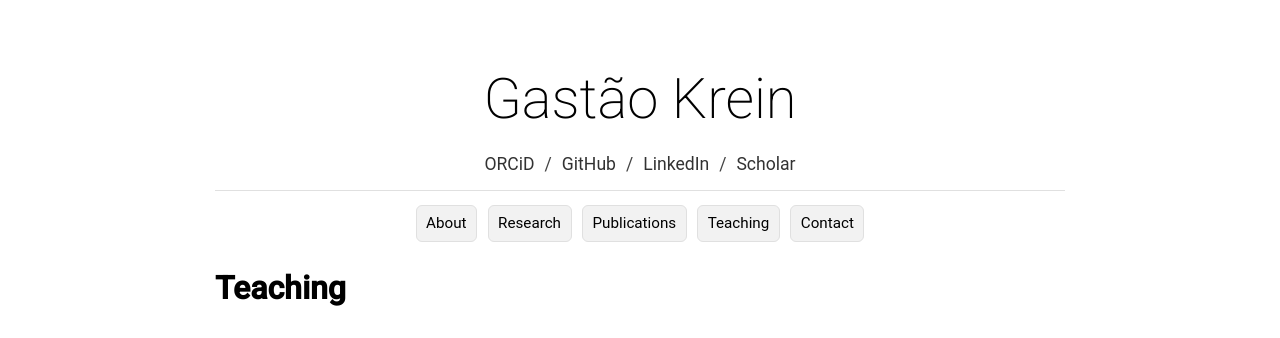
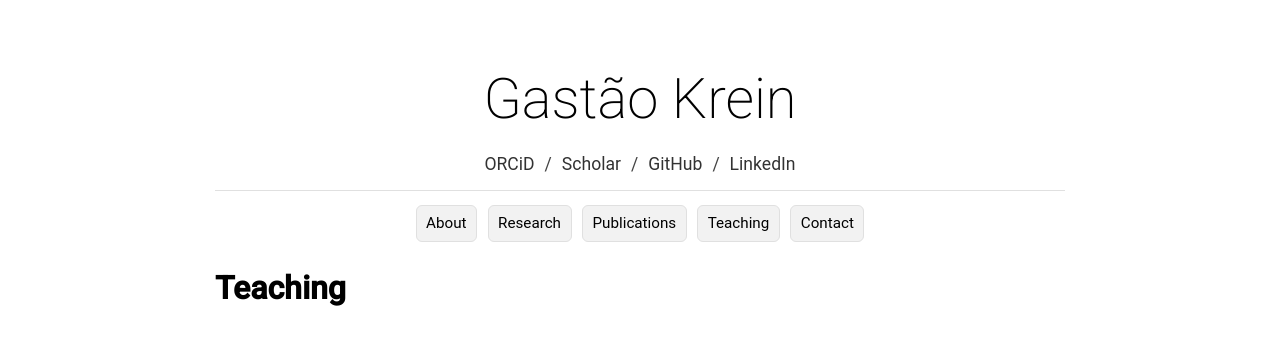
Before and after one commit to gkrein/gkrein.github.io, a Jekyll site: the page built from teaching.md, in a window 1280 px wide. Shown: the top 338 px of the page. Built offline with Jekyll 4.4.1, drawn with Linux system fonts in a browser that asks for light colours; some web fonts are replaced.

Commit message:
Update default.html

```diff
--- a/_layouts/default.html
+++ b/_layouts/default.html
@@ -15,11 +15,11 @@
       <div class="social">
         <a href="https://orcid.org/0000-0003-1713-8578" rel="me">ORCiD</a>
         <span class="sep">/</span>
+        <a href="https://scholar.google.com/citations?user=Hq9qIggAAAAJ&hl=en" rel="me">Scholar</a>
+        <span class="sep">/</span>
         <a href="https://github.com/gkrein" rel="me">GitHub</a>
         <span class="sep">/</span>
         <a href="https://www.linkedin.com/in/USERNAME" rel="me">LinkedIn</a>
-        <span class="sep">/</span>
-        <a href="https://scholar.google.com/citations?user=Hq9qIggAAAAJ&hl=en" rel="me">Scholar</a>
       </div>
     </div>
 
```
